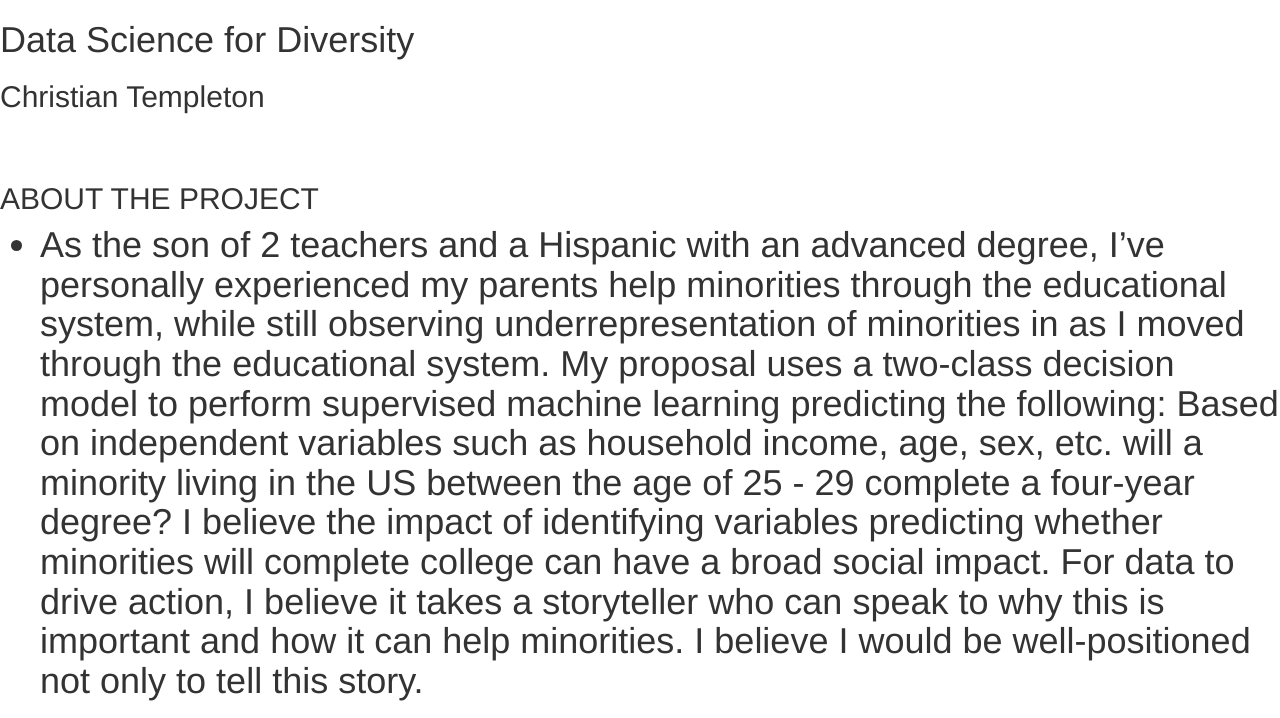
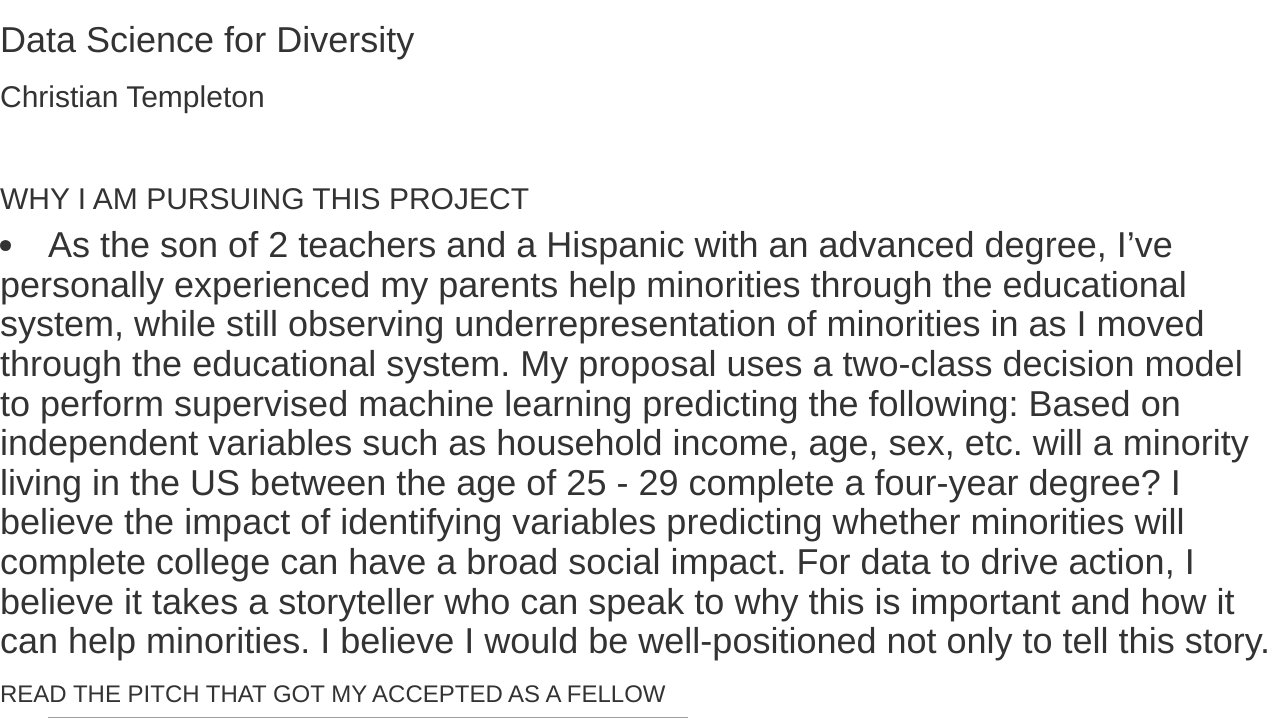
Before and after one commit to christian-templeton/wedding, a Flask app: page /index in a window 1280 px wide. Shown: the top 718 px of the page. Run offline with Flask 2, Linux system fonts and the light colour scheme; some libraries are stand-ins or nearby versions; grey boxes are pictures that could not be loaded.

Commit message:
Update index.html

```diff
--- a/templates/index.html
+++ b/templates/index.html
@@ -30,8 +30,7 @@
 <!-- END CENTERING DIV -->
 </div>
 
-<h2>ABOUT THE PROJECT</h2>
-<ul>
+<h2>WHY I AM PURSUING THIS PROJECT</h2>
 <li>
 	As the son of 2 teachers and a Hispanic with an advanced degree, I’ve personally experienced my parents help minorities through the educational system, while still observing underrepresentation of minorities in as I moved through the educational system.
 	My proposal uses a two-class decision model to perform supervised machine learning predicting the following:
@@ -39,37 +38,28 @@
 	I believe the impact of identifying variables predicting whether minorities will complete college can have a broad social impact. For data to drive action, I believe it takes a storyteller who can speak to why this is important and how it can help minorities. I believe I would be well-positioned not only to tell this story.
 
 </li>
-</ul>
 <h3>READ THE PITCH THAT GOT MY ACCEPTED AS A FELLOW</h3>
-<ul>
 <li>
-	<iframe src="https://docs.google.com/presentation/d/1RdnqbloPVJ6U4t16QSlq1l08r29GdpswnghK7T-44b4/embed?start=false&loop=false&delayms=3000" frameborder="0" width="1280" height="749" allowfullscreen="true" mozallowfullscreen="true" webkitallowfullscreen="true"></iframe>
+	<iframe src="https://docs.google.com/presentation/d/1RdnqbloPVJ6U4t16QSlq1l08r29GdpswnghK7T-44b4/embed?start=true&loop=true&delayms=3000" frameborder="0" width="640" height="389" allowfullscreen="true" mozallowfullscreen="true" webkitallowfullscreen="true"></iframe>
 </li>
 <li>
 
 </li>
-</ul>
 
 </li>
-</ul>
 <h3>HEAR THE PROPOSAL</h3>
-<ul>
 <li>
 	<iframe width="560" height="315" src="https://www.youtube.com/embed/UeCX6CaeUUA" frameborder="0" allowfullscreen></iframe>
 </li>
 <li>
 
 </li>
-</ul>
 <br />
-<ul>
 <li>
-	iframe src="https://www.thedataincubator.com/foundations.html" width="....." height="....." frameborder="0"></iframe>
+	<iframe src="https://www.thedataincubator.com/foundations.html" width="....." height="....." frameborder="0"></iframe>
 </li>
 
-</ul>
 
-</ul>
 
 <!-- THIS DIV CENTERS OUR LINKS -->
 <div id="bottom">
```
